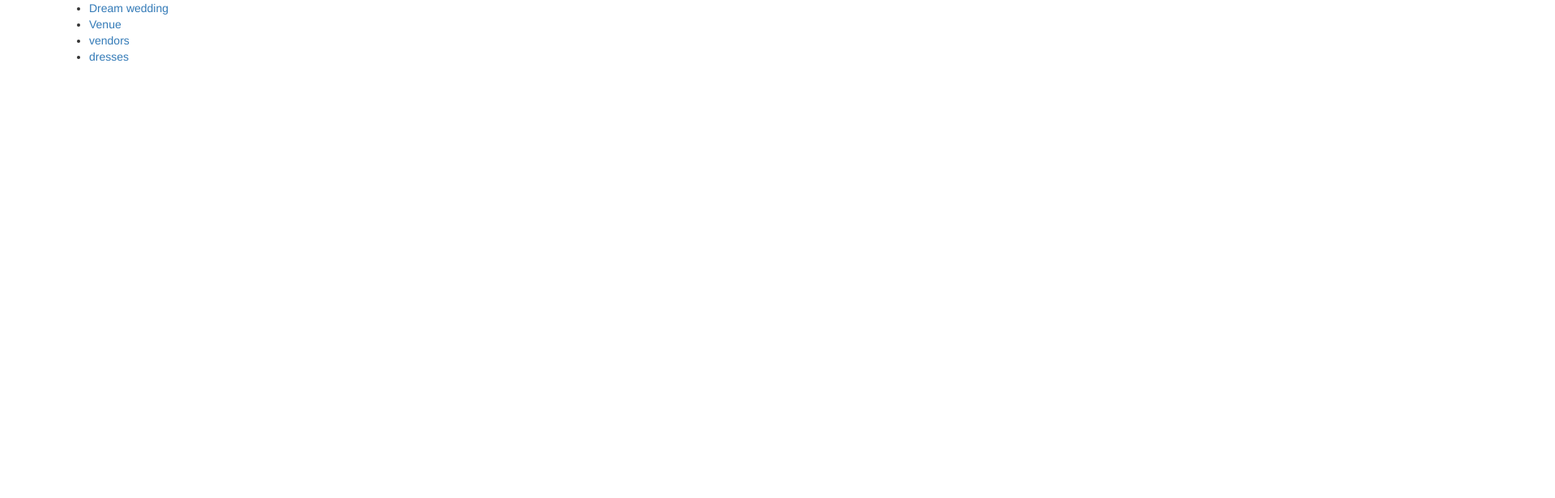
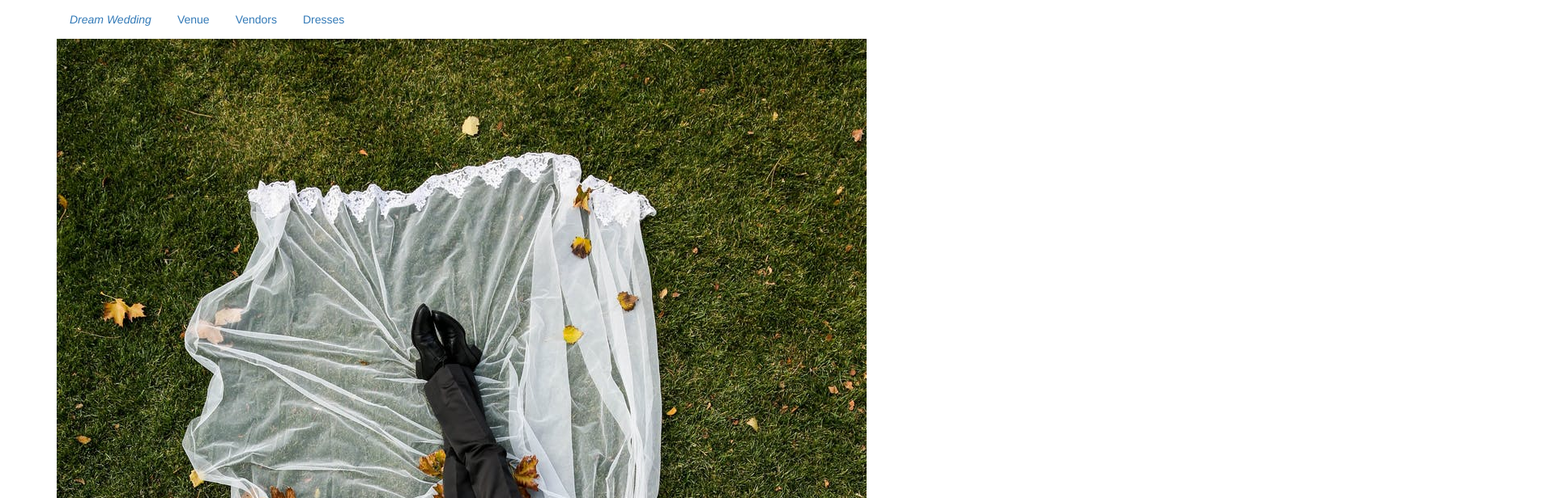
Before and after one commit to angelakarenzi5/Dream-wedding-, a plain HTML site: page index.html in a window 1280 px wide. Shown: the top 616 px of the page at 81% size, 1920 px wide, since content can reach past the window. Drawn offline with nearby package versions, Linux system fonts and the light colour scheme.

Commit message:
added images

```diff
--- a/css/styles.css
+++ b/css/styles.css
@@ -0,0 +1,25 @@
+ul {
+    list-style-type: none;
+    margin: 0;
+    padding: 0;
+  }
+  li {
+    float: left;
+  }
+
+  li a {
+    display: block;
+    text-align: center;
+    padding: 14px 16px;
+    text-decoration: none;
+  }
+
+  /* Change the link color to #111 (black) on hover */
+  li a:hover {
+    background-color: #111;
+  }
+  li > a > #dreamWedding{
+      color:blueviolet;
+      font-family: 'Lucida sans';
+      font-size: 60px;
+  }
--- a/index.html
+++ b/index.html
@@ -16,13 +16,21 @@
     <nav>
       <div id="dream">
         <ul>
-         <li><a href="#DreamWedding">Dream wedding</a></li>
+         <li><a href="#dreamWedding"><em>Dream Wedding</em></a></li>
          <li><a href="#venue">Venue</a></li>
-         <li><a href="#vendors">vendors</a></li>
-         <li><a href="#dresses">dresses</a></li>
+         <li><a href="#vendors">Vendors</a></li>
+         <li><a href="#dresses">Dresses</a></li>
         </ul>
       </div>
     </nav>
+    <div id= "img">
+      <header>
+        <img src="img/first.jpeg">
+        <img src="img/second.jpeg">
+        <img src="img/third.jpeg">
+      </header>
+
+    </div>
     </div>
 
 
```
Also changed, not shown: img/first.jpeg (added), img/second.jpeg (added), img/third.jpeg (added).
